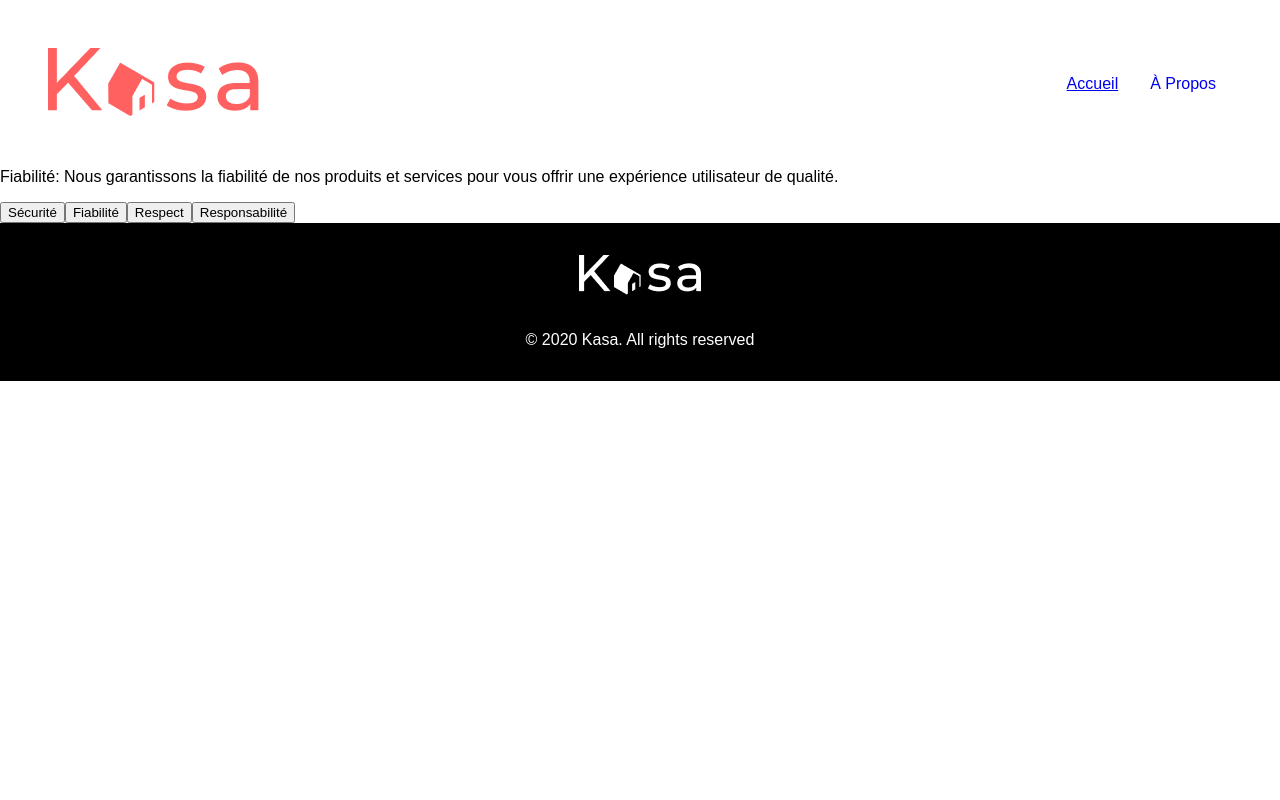
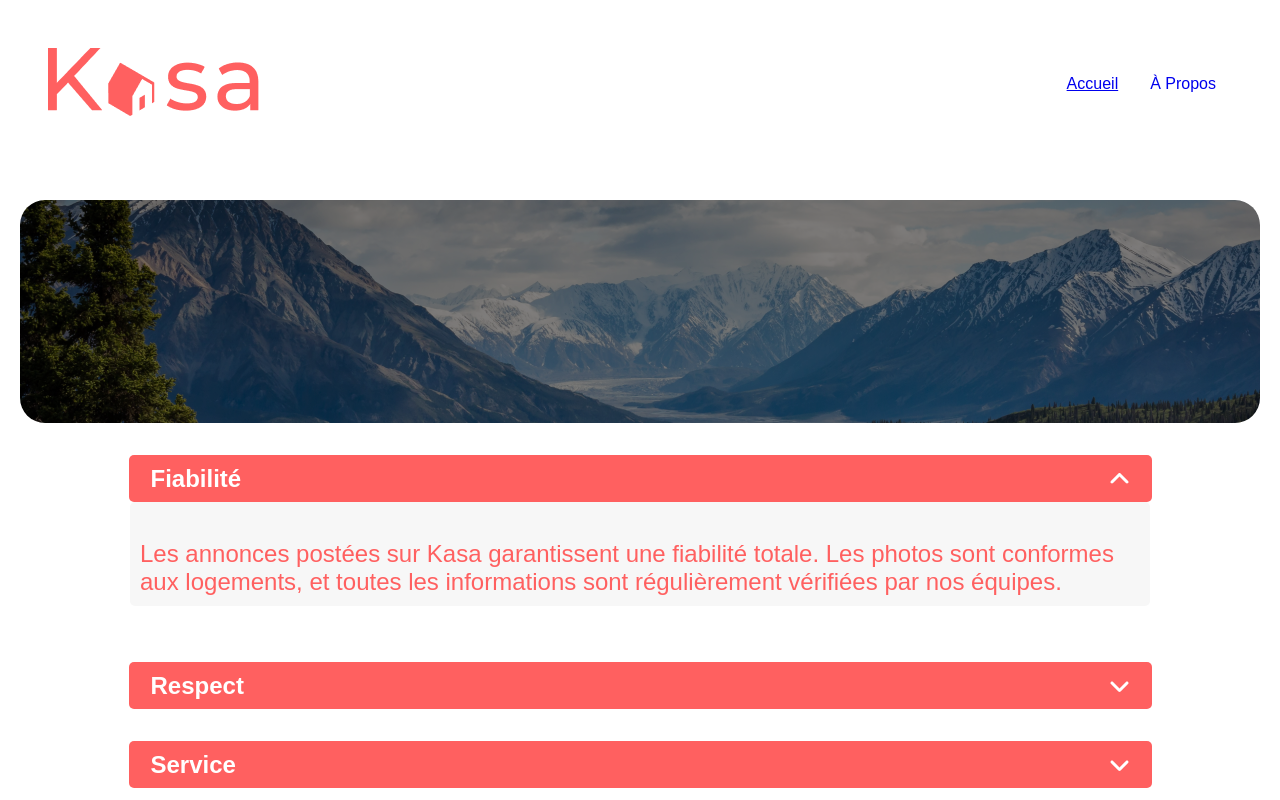
Before and after one commit to minhajshafiq/Projet-7, a React (Create React App) app: page /about in a window 1280 px wide. Both pictures are taken after a click on the button "Fiabilité". Shown: the top 800 px of the page. Built offline with nearby package versions, Linux system fonts and the light colour scheme.

Commit message:
Page About + CSS ajouté

```diff
--- a/package.json
+++ b/package.json
@@ -3,6 +3,9 @@
   "version": "0.1.0",
   "private": true,
   "dependencies": {
+    "@fortawesome/fontawesome-svg-core": "^6.2.1",
+    "@fortawesome/free-solid-svg-icons": "^6.2.1",
+    "@fortawesome/react-fontawesome": "^0.2.0",
     "@testing-library/jest-dom": "^5.16.5",
     "@testing-library/react": "^13.4.0",
     "@testing-library/user-event": "^13.5.0",
--- /dev/null
+++ b/src/component/Collapse/Collapse.jsx
@@ -0,0 +1,18 @@
+import React, { useState } from 'react';
+import { FontAwesomeIcon } from '@fortawesome/react-fontawesome'
+import { faAngleDown, faAngleUp } from '@fortawesome/free-solid-svg-icons'
+
+function Collapse({ titre, description }) {
+  const [open, setOpen] = useState(false);
+
+  return (
+    <div className="about_buttons">
+      <button className='about_button' onClick={() => setOpen(!open)}>
+        <h2 className='about_title'>{titre}</h2> <FontAwesomeIcon className='about_angle' icon={open ? faAngleUp : faAngleDown} />
+      </button>
+      {open && <p className='about_description'>{description}</p>}
+    </div>
+  );
+}
+
+export default Collapse;
--- a/src/component/HeroBanner/HeroBanner.scss
+++ b/src/component/HeroBanner/HeroBanner.scss
@@ -3,17 +3,8 @@
 
     &_img {
       width: 100%;
+      filter: brightness(50%);
     }
-
-    &:before {
-        content: "";
-        position: absolute;
-        top: 0;
-        left: 0;
-        right: 0;
-        bottom: 0;
-        background-color: rgba(0, 0, 0, 0.5);
-      }
 
     &_text {
       position: absolute;
--- a/src/component/pages/about/AboutUs.jsx
+++ b/src/component/pages/about/AboutUs.jsx
@@ -1,44 +1,21 @@
-// import AboutUsBg from "../../../assets/aboutUsBg.png"
-// <img src={AboutUsBg} className="about_bg" alt="logo" />
+import AboutUsBg from "../../../assets/aboutUsBg.png"
+import Collapse from '../../Collapse/Collapse';
+import './AboutUs.scss'
 
-import React, { useState } from "react";
-
-const About = () => {
-  const [index, setIndex] = useState(0);
-  const texts = [
-    "Sécurité: Nous nous engageons à assurer la sécurité de vos données et de vos informations personnelles.",
-    "Fiabilité: Nous garantissons la fiabilité de nos produits et services pour vous offrir une expérience utilisateur de qualité.",
-    "Respect: Nous respectons votre vie privée et vos droits en matière de protection de vos données personnelles.",
-    "Responsabilité: Nous sommes entièrement responsables de nos actions et nous travaillons sans relâche pour assurer la satisfaction de nos clients."
-  ];
-
-  const handleSecurityClick = () => {
-    setIndex(0);
-  };
-
-  const handleReliabilityClick = () => {
-    setIndex(1);
-  };
-
-  const handleRespectClick = () => {
-    setIndex(2);
-  };
-
-  const handleResponsibilityClick = () => {
-    setIndex(3);
-  };
-
+function About() {
   return (
-    <div>
-      <p>{texts[index]}</p>
+    <main>
+      <div className="about">
+      <img src={AboutUsBg} className="about_bg" alt="logo" />
       <div>
-        <button onClick={handleSecurityClick}>Sécurité</button>
-        <button onClick={handleReliabilityClick}>Fiabilité</button>
-        <button onClick={handleRespectClick}>Respect</button>
-        <button onClick={handleResponsibilityClick}>Responsabilité</button>
+        <Collapse titre="Fiabilité" description="Les annonces postées sur Kasa garantissent une fiabilité totale. Les photos sont conformes aux logements, et toutes les informations sont régulièrement vérifiées  par nos équipes." />
+        <Collapse titre="Respect" description="La bienveillance fait partie des valeurs fondatrices de Kasa. Tout comportement discriminatoire ou de perturbation du voisinage entraînera une exclusion de notre plateforme." />
+        <Collapse titre="Service" description="Nos équipes se tiennent à votre disposition pour vous fournir une expérience parfaite. N'hésitez pas à nous contacter si vous avez la moindre question." />
+        <Collapse titre="Sécurité" description="La sécurité est la priorité de Kasa. Aussi bien pour nos hôtes que pour les voyageurs, chaque logement correspond aux critères de sécurité établis par nos services. En laissant une note aussi bien à l'hôte qu'au locataire, cela permet à nos équipes de vérifier que les standards sont bien respectés. Nous organisons également des ateliers sur la sécurité domestique pour nos hôtes." />
       </div>
     </div>
+    </main>
   );
-};
+}
 
 export default About;
--- /dev/null
+++ b/src/component/pages/about/AboutUs.scss
@@ -0,0 +1,59 @@
+.about {
+    display:flex;
+    flex-direction: column;
+    justify-content: center;
+    align-items: center;
+    padding: 2rem;
+    &_bg {
+        width: 1240px;
+        height: 223px;
+        left: 100px;
+        top: 152px;
+        border-radius: 25px;
+        filter: brightness(50%);
+    }
+
+    &_buttons {
+        display:flex;
+        flex-direction: column;
+        justify-content: center;
+        align-items: center;
+    }
+
+    &_button {
+        display:flex;
+        flex-direction: wrap;
+        align-items: center;
+        justify-content: space-between;
+        margin-top: 2rem;
+        background: #FF6060;
+        border: none;
+        border-radius: 5px;
+        width: 1023px;
+        height: 47px;
+    }
+
+    &_title {
+        margin: 1rem;
+        color:white;
+        font-size: 24px;
+    }
+
+    &_angle {
+        margin: 1rem;
+        color:white;
+        font-size: 24px;
+    }
+
+
+    &_description {
+        padding: 10px;
+        padding-top: 38px;
+        margin-top:0;
+        background: #F7F7F7;
+        color: #FF6060;
+        border-radius: 5px;
+        font-size: 24px;
+        max-width: 1000px;
+    }
+}
```
Also changed, not shown: 1 other file (tests, documents, lock files or other folders).
